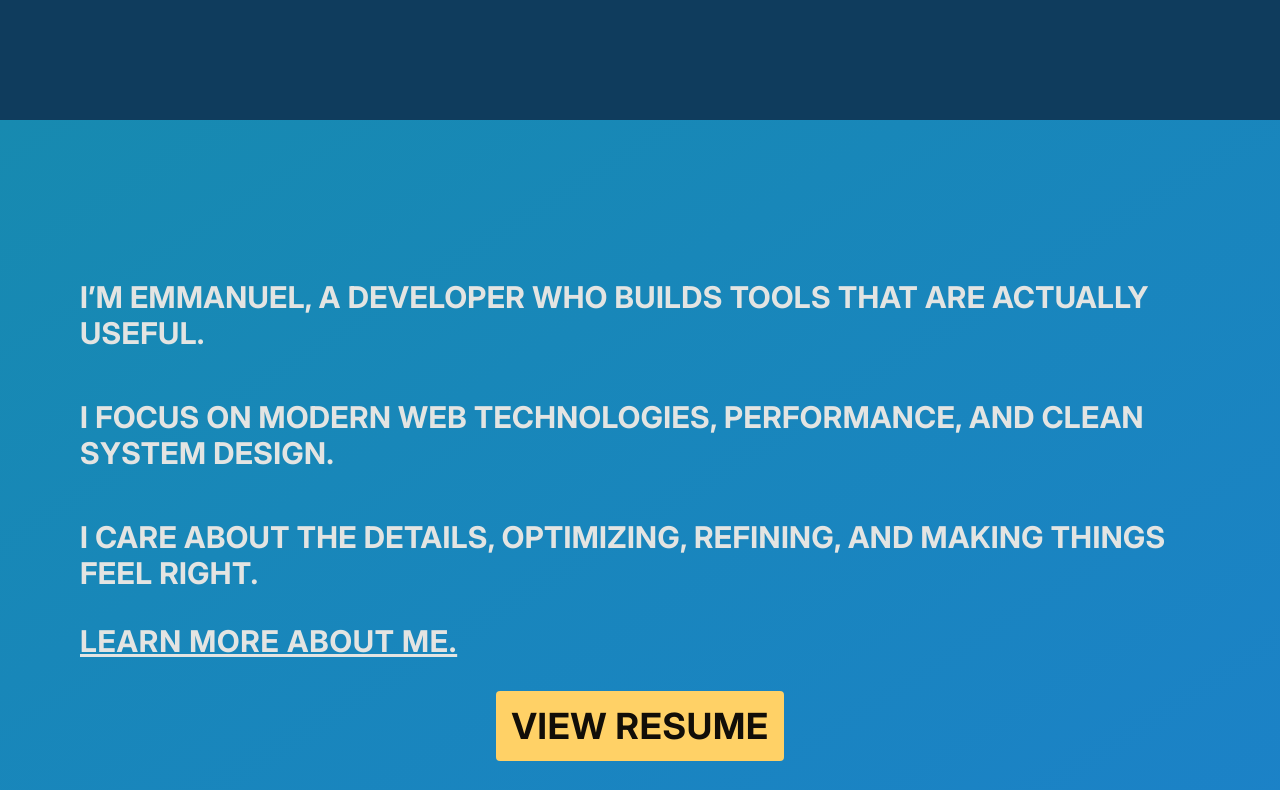
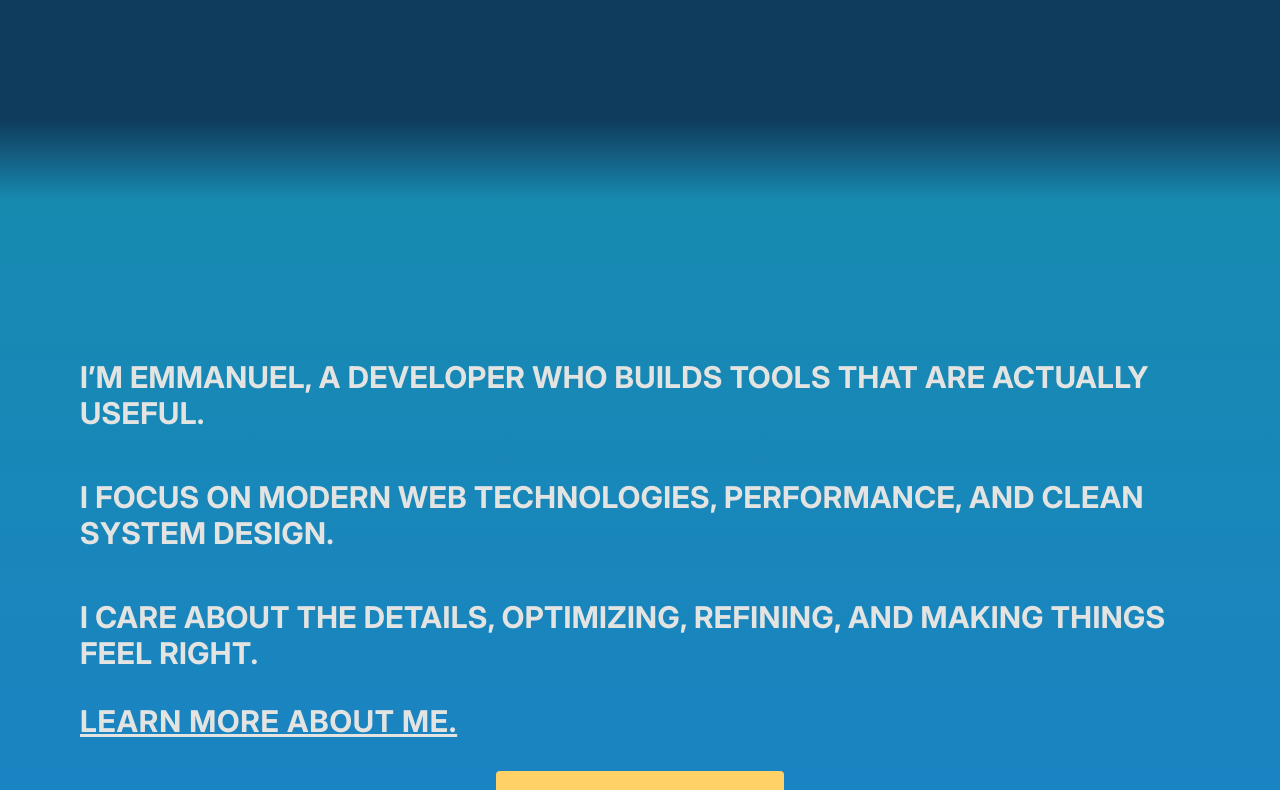
Before and after one commit to el-tecson/portfolio, a Next.js app: page / in a window 1280 px wide. Shown: the part 680-1470 px from the top of the page. Built offline with nearby package versions, Linux system fonts and the light colour scheme; a web font is replaced by a local one.

Commit message:
style: Add gradient transitioning between Hero Section and About Section

```diff
--- a/src/components/sections/AboutSection.tsx
+++ b/src/components/sections/AboutSection.tsx
@@ -4,7 +4,7 @@ import CTAButton from "@/components/ui/cta-button";
 export default function AboutSection() {
     return (
         <section id="about" className="
-            bg-gradient-to-br from-about-clr1 to-about-clr2 min-h-screen px-mobile-scr-mg-x sm:px-scr-mg-x
+            bg-linear-to-b from-about-clr1 to-about-clr2 min-h-screen px-mobile-scr-mg-x sm:px-scr-mg-x
             flex flex-col justify-center box-border gap-8 sm:py-25 items-start
         ">
             <div className="flex flex-col gap-10 sm:gap-12 tracking-wide">
--- a/src/components/sections/HeroSection.tsx
+++ b/src/components/sections/HeroSection.tsx
@@ -3,6 +3,7 @@ import SubCTAButton from "@/components/ui/sub-cta-button"
 
 export default function HeroSection() {
     return (
+        <>
             <section id="hero" className="
                 bg-hero-section min-h-screen px-mobile-scr-mg-x sm:px-scr-mg-x
                 flex flex-col justify-center box-border gap-20 sm:gap-25
@@ -25,5 +26,8 @@ export default function HeroSection() {
                     <SubCTAButton text="Contact Me" href="/contact" />
                 </div>
             </section>
+            {/* Bottom filler to smoothly transition to About section */}
+            <div className="bg-linear-to-b from-hero-section to-about-clr1 min-h-[10vh]"></div>
+        </>
     )
 }
```
Lines whose indentation alone changed are shown as unchanged.
